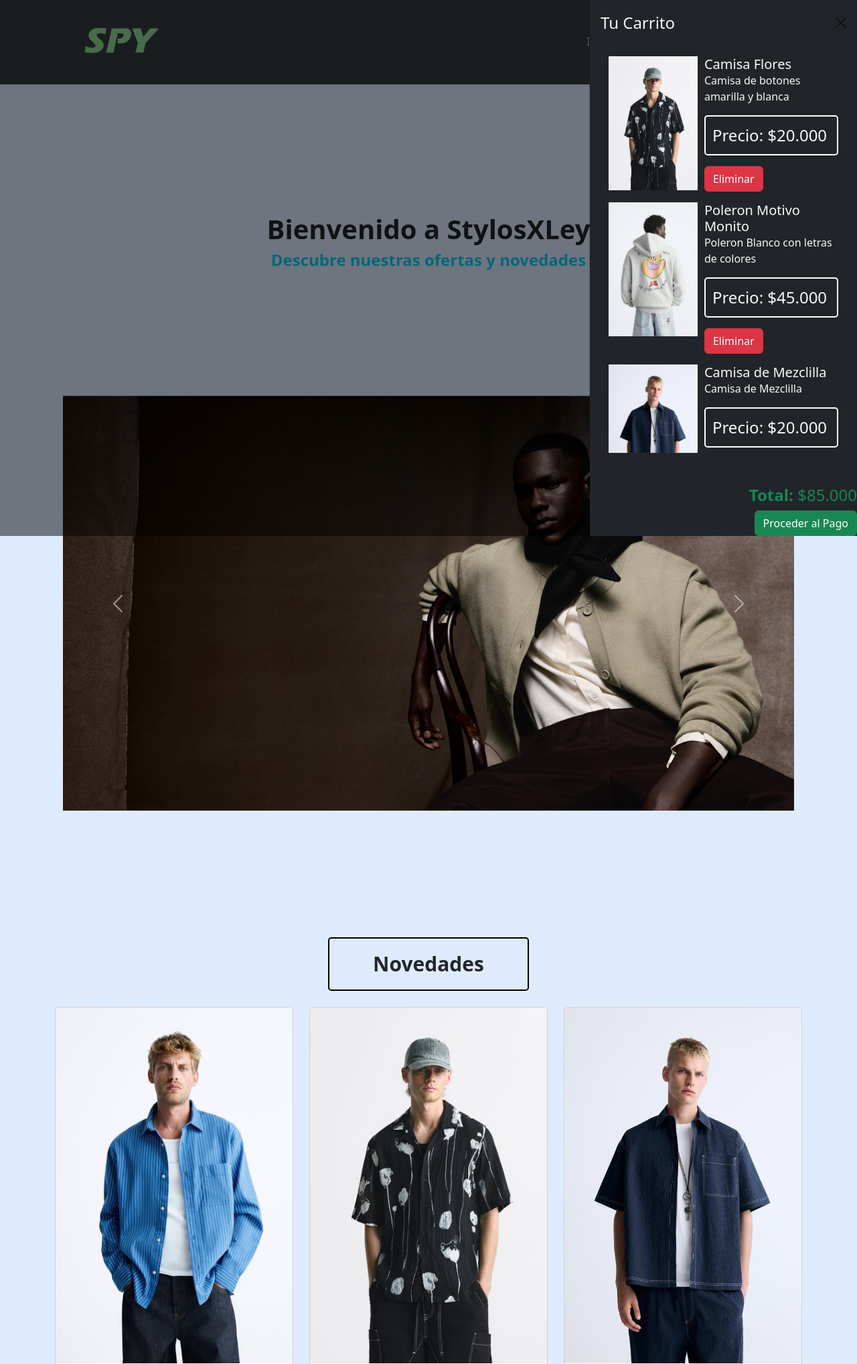
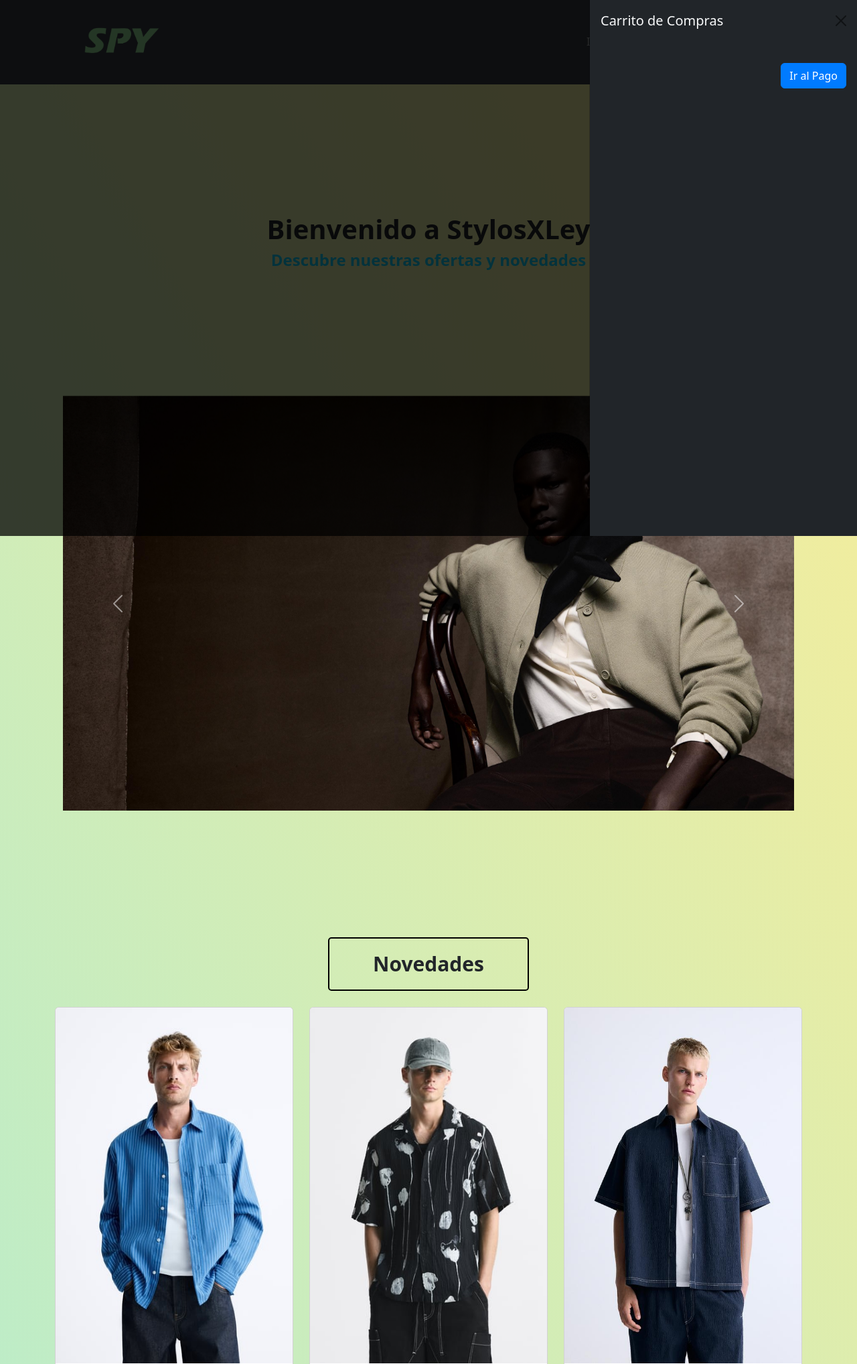
Before and after one commit to Dashaketa/Ferramas, a Django app: page /Spy/ in a window 1280 px wide, after a click that opens the changed part. Shown: the top 2036 px of the page at 67% size. Run offline with Django 5.2, Linux system fonts and the light colour scheme.

Commit message:
avanze hay que arreglar el ofcanvas

```diff
--- a/ProyectoWeb-main/Django/Spy/templates/base/header.html
+++ b/ProyectoWeb-main/Django/Spy/templates/base/header.html
@@ -1,13 +1,22 @@
+<!-- Catálogo de productos optimizado con bucles para una ferretería con carrito funcional -->
+<!DOCTYPE html>
+<html lang="en">
+<head>
+    <meta charset="UTF-8">
+    <meta name="viewport" content="width=device-width, initial-scale=1.0">
+    <title>Catálogo de Productos</title>
     {% load static %}
+    <link href="https://cdn.jsdelivr.net/npm/bootstrap@5.3.3/dist/css/bootstrap.min.css" rel="stylesheet" integrity="sha384-QWTKZyjpPEjISv5WaRU9OFeRpok6YctnYmDr5pNlyT2bRjXh0JMhjY6hW+ALEwIH" crossorigin="anonymous">
+    <link rel="stylesheet" href="{% static 'css/productos.css' %}">
+</head>
+<body>
     <nav class="navbar navbar-expand-lg navbar-dark bg-dark">
         <div class="container">
-      <a class="navbar-brand" href="#"><img src="{% static "img/logoPagina/logo-verde.png" %}" width="200" height="100" alt=""></a>
-      <button class="navbar-toggler" type="button" data-bs-toggle="collapse" data-bs-target="#navbarNav"
-        aria-controls="navbarNav" aria-expanded="false" aria-label="Toggle navigation">
+            <a class="navbar-brand" href="#"><img src="{% static 'img/logoPagina/logo-verde.png' %}" width="200" height="100" alt=""></a>
+            <button class="navbar-toggler" type="button" data-bs-toggle="collapse" data-bs-target="#navbarNav" aria-controls="navbarNav" aria-expanded="false" aria-label="Toggle navigation">
                 <span class="navbar-toggler-icon"></span>
             </button>
             <div class="collapse navbar-collapse" id="navbarNav">
-
                 <ul class="navbar-nav ms-auto">
                     <li class="nav-item">
                         <a class="nav-link" href="{% url 'home' %}">Inicio</a>
@@ -19,9 +28,8 @@
                         <a class="nav-link" href="{% url 'nosotros' %}">Nosotros</a>
                     </li>
                     <li class="nav-item dropdown">
-            <a class="nav-link dropdown-toggle" href="#" id="cuentaDropdown" role="button" data-bs-toggle="dropdown"
-              aria-expanded="false">
-              <img src="{% static "img/logo/person.svg" %}" width="24" height="24" alt="">
+                        <a class="nav-link dropdown-toggle" href="#" id="cuentaDropdown" role="button" data-bs-toggle="dropdown" aria-expanded="false">
+                            <img src="{% static 'img/logo/person.svg' %}" width="24" height="24" alt="">
                         </a>
                         <ul class="dropdown-menu dropdown-menu-end" aria-labelledby="cuentaDropdown">
                             {% if request.user.is_authenticated %}
@@ -36,11 +44,9 @@
                         </ul>
                     </li>
                     <!-- Botón del carrito en el Navbar -->
-          <ul class="navbar-nav">
                     <li class="nav-item">
-              <button class="nav-link btn btn-link" type="button" data-bs-toggle="offcanvas"
-                data-bs-target="#carritoOffcanvas" aria-controls="carritoOffcanvas">
-                <img src="{% static "img/logo/cart4.svg" %}" alt="Carrito" width="24" height="24">
+                        <button class="nav-link btn btn-link" type="button" data-bs-toggle="offcanvas" data-bs-target="#carritoOffcanvas" aria-controls="carritoOffcanvas">
+                            <img src="{% static 'img/logo/cart4.svg' %}" alt="Carrito" width="24" height="24">
                         </button>
                     </li>
                 </ul>
@@ -48,78 +54,91 @@
         </div>
     </nav>
 
-  <!-- Offcanvas del Carrito -->
-  <div class="offcanvas offcanvas-end navbar-dark bg-dark" tabindex="-1" id="carritoOffcanvas"
-    aria-labelledby="carritoOffcanvasLabel">
+
+    <!-- Carrito Offcanvas -->
+    <div class="offcanvas offcanvas-end navbar-dark bg-dark" tabindex="-1" id="carritoOffcanvas" aria-labelledby="carritoLabel">
         <div class="offcanvas-header">
-      <h4 class="offcanvas-title text-light" id="carritoOffcanvasLabel">Tu Carrito</h4>
+            <h5 class="offcanvas-title text-light" id="carritoLabel">Carrito de Compras</h5>
             <button type="button" class="btn-close text-reset" data-bs-dismiss="offcanvas" aria-label="Close"></button>
         </div>
         <div class="offcanvas-body">
-      <div class="container">
-        <div class="row">
-          <div class="col-md-12">
-            <div class="row g-0">
-              <div class="col-md-5">
-                <img src="{% static 'img/HOMBRES/CamisaNegraFloresBlanca1.jpg' %}" class="img-fluid" alt="Producto 1">
-              </div>
-              <div class="col-md-7">
-                <div class="card-body">
-                  <h5 class="card-title text-light">Camisa Flores</h5>
-                  <p class="card-text text-light">Camisa de botones amarilla y blanca</p>
-                  <p class="card-text font-size-precio text-light">Precio: $20.000</p>
-                  <button class="btn btn-danger">Eliminar</button>
-                </div>
-              </div>
+            <ul id="carrito-items" class="list-group mb-3"></ul>
+            <div class="d-flex justify-content-end mt-3">
+              <!-- Nuevo botón para ir a la página de pago -->
+              <a href="{% url 'pagina_pago' %}" class="btn btn-primary" id="ir-a-pagar">Ir al Pago</a>
           </div>
         </div>
     </div>
 
-        <div class="row mt-3">
-          <div class="col-md-12">
-            <div class="row g-0">
-              <div class="col-md-5">
-                <img src="{% static 'img/Poleron hombre 1.jpg' %}" class="img-fluid" alt="Producto 2">
+    <script src="https://cdn.jsdelivr.net/npm/bootstrap@5.3.3/dist/js/bootstrap.bundle.min.js" integrity="sha384-YvpcrYf0tY3lHB60NNkmXc5s9fDVZLESaAA55NDzOxhy9GkcIdslK1eN7N6jIeHz" crossorigin="anonymous"></script>
+    <script>
+        document.addEventListener('DOMContentLoaded', function () {
+            const carrito = [];
+            const carritoItems = document.getElementById('carrito-items');
+            const totalPagar = document.getElementById('total-pagar');
+
+            // Evento para agregar al carrito
+            document.querySelectorAll('.add-to-cart').forEach(button => {
+                button.addEventListener('click', function () {
+                    const productId = this.dataset.productId;
+                    const productPrice = parseFloat(this.dataset.productPrice);
+                    const productName = this.dataset.productName;
+                    const productImage = this.dataset.productImage;
+                    let productStock = parseInt(this.dataset.productStock);
+                    const stockElement = document.getElementById(`stock-${productId}`);
+
+                    if (productStock > 0) {
+                        // Descontar del stock
+                        productStock -= 1;
+                        stockElement.textContent = productStock;
+                        this.dataset.productStock = productStock;
+
+                        // Agregar al carrito
+                        carrito.push({ id: productId, nombre: productName, precio: productPrice, imagen: productImage });
+
+                        // Actualizar la vista del carrito
+                        actualizarCarrito();
+                    } else {
+                        alert('No hay suficiente stock disponible.');
+                    }
+                });
+            });
+
+            // Actualizar la vista del carrito
+            function actualizarCarrito() {
+                carritoItems.innerHTML = '';
+                let total = 0;
+                const conteoProductos = {};
+
+                // Contar productos en el carrito
+                carrito.forEach(producto => {
+                    if (!conteoProductos[producto.id]) {
+                        conteoProductos[producto.id] = { cantidad: 0, precio: producto.precio, nombre: producto.nombre, imagen: producto.imagen };
+                    }
+                    conteoProductos[producto.id].cantidad += 1;
+                });
+
+                // Mostrar productos en el carrito
+                for (let id in conteoProductos) {
+                    const item = document.createElement('li');
+                    item.classList.add('list-group-item', 'd-flex', 'align-items-start');
+
+                    item.innerHTML = `
+                        <img src="${conteoProductos[id].imagen}" class="img-thumbnail me-3" style="width: 50px; height: 50px;" alt="${conteoProductos[id].nombre}">
+                        <div>
+                            <div><strong>${conteoProductos[id].nombre}</strong></div>
+                            <div>${conteoProductos[id].cantidad} unidades - $${conteoProductos[id].precio * conteoProductos[id].cantidad}</div>
                         </div>
-              <div class="col-md-7">
-                <div class="card-body">
-                  <h5 class="card-title text-light">Poleron Motivo Monito</h5>
-                  <p class="card-text text-light">Poleron Blanco con letras de colores</p>
-                  <p class="card-text font-size-precio text-light">Precio: $45.000</p>
-                  <button class="btn btn-danger">Eliminar</button>
-                </div>
-              </div>
-            </div>
-          </div>
-        </div>
+                    `;
 
-        <div class="row mt-3">
-          <div class="col-md-12">
-            <div class="row g-0">
-              <div class="col-md-5">
-                <img src="{% static 'img/camisa31.jpg' %}" class="img-fluid" alt="Producto 3">
-              </div>
-              <div class="col-md-7">
-                <div class="card-body">
-                  <h5 class="card-title text-light">Camisa de Mezclilla</h5>
-                  <p class="card-text text-light">Camisa de Mezclilla</p>
-                  <p class="card-text font-size-precio text-light">Precio: $20.000</p>
-                  <button class="btn btn-danger text-light">Eliminar</button>
-                </div>
-              </div>
-            </div>
-          </div>
-        </div>
-      </div>
-    </div>
+                    carritoItems.appendChild(item);
+                    total += conteoProductos[id].precio * conteoProductos[id].cantidad;
+                }
 
-        <div class="row mt-3">
-          <div class="col-md-12 mx-auto text-end">
-            <hr>
-            <h4 class="text-success"> <strong>Total:</strong> $85.000</h4>
-            <button class="btn btn-success">Proceder al Pago</button>
-          </div>
-        </div>
-      </div>
-    </div>
-  </div>
+                // Actualizar el total a pagar
+                totalPagar.textContent = total;
+            }
+        });
+    </script>
+</body>
+</html>
--- a/ProyectoWeb-main/Django/Spy/urls.py
+++ b/ProyectoWeb-main/Django/Spy/urls.py
@@ -15,6 +15,8 @@
     path('productos/crear/', views.crear_producto, name='crear_producto'),  # Vista para crear productos
     path('productos/<int:producto_id>/actualizar/', views.actualizar_producto, name='actualizar_producto'),  # Vista para actualizar productos
     path('productos/<int:producto_id>/eliminar/', views.eliminar_producto, name='eliminar_producto'),  # Vista para eliminar productos
+    path('pagar/', views.pagina_pago, name='pagina_pago'),
+
 
     # Otras vistas existentes
     path('nosotros/', views.nosotros, name='nosotros'),
--- a/ProyectoWeb-main/Django/Spy/views.py
+++ b/ProyectoWeb-main/Django/Spy/views.py
@@ -10,6 +10,11 @@
 # Función para verificar si el usuario es administrador
 def es_administrador(user):
     return user.is_authenticated and user.es_administrador
+
+#pagina_pago
+
+def pagina_pago(request):
+    return render(request, 'pagina_pago.html')
 
 # Vista de inicio
 def home(request):
```
Also changed, not shown: ProyectoWeb-main/Django/Spy/templates/pages/Productos.html (+95 -21 lines), ProyectoWeb-main/Django/Spy/templates/pages/pagina_pago.html (added, +98 -0 lines). Lines whose indentation alone changed are shown as unchanged.
